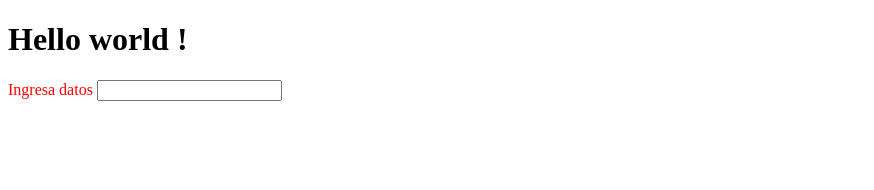
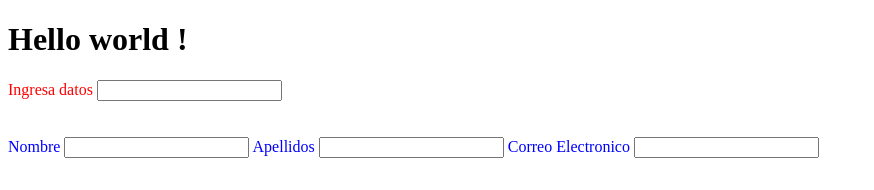
Before and after one commit to Ramonrdd4/Tarea1, a plain HTML site: page index.html in a window 1280 px wide. Shown: the whole page, without its empty margins (0-874 px from the left). Drawn offline with Linux system fonts and the light colour scheme.

Commit message:
Agrege nuevos campos de texto  tales como nombre , apellidos y correo electronico para datos de usuario

```diff
--- a/index.html
+++ b/index.html
@@ -10,5 +10,15 @@
 			<input type="text"></input>
 
 		<section>
+		<section>
+		<br></br>
+			<label style="color:blue;">Nombre</label>
+			<input type="text"></input>
+			<label style="color:blue;">Apellidos</label>
+			<input type="text"></input>
+			<label style="color:blue;">Correo Electronico</label>
+			<input type="text"></input>
+
+		<section>
 	</body>
 </html>
```
